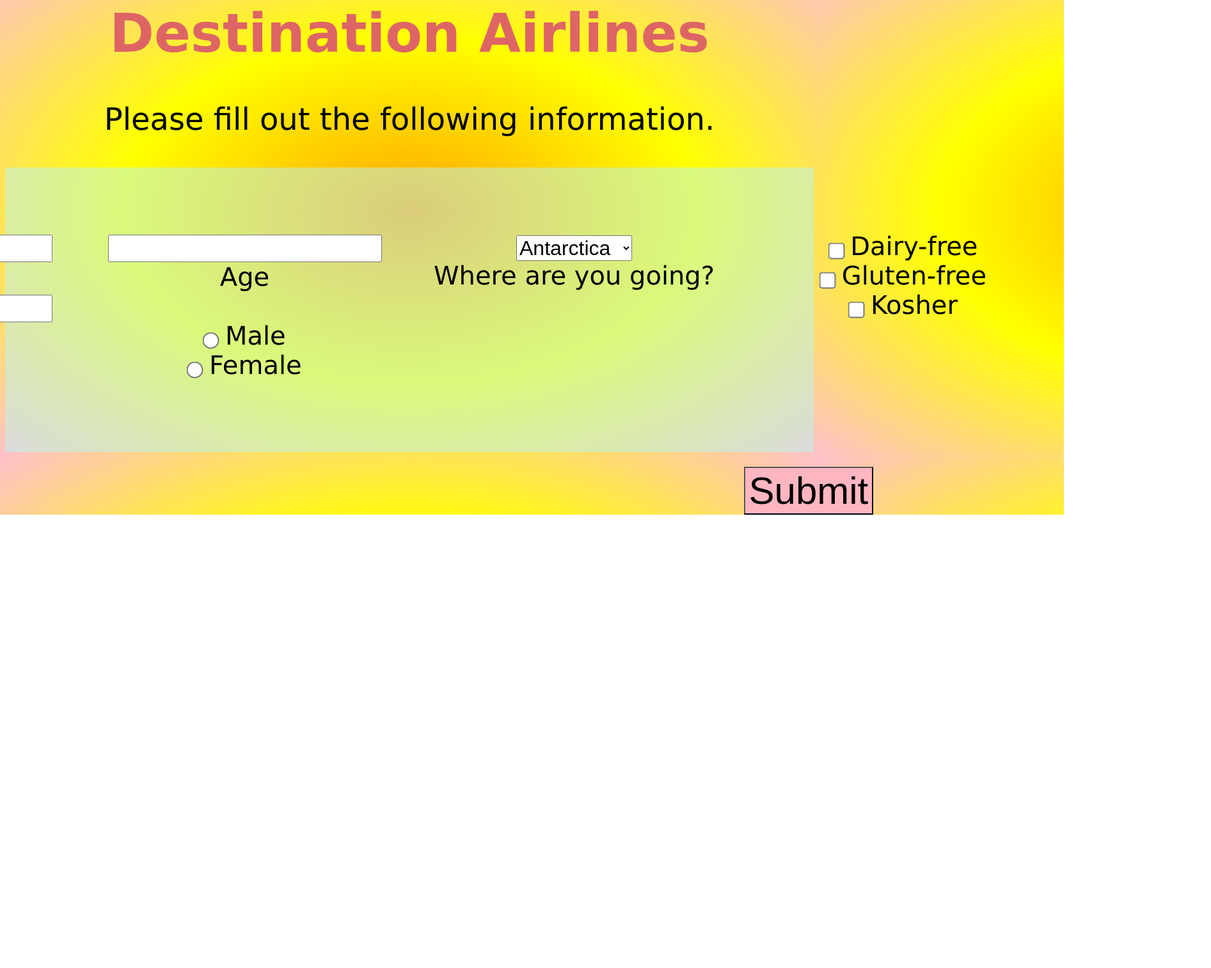
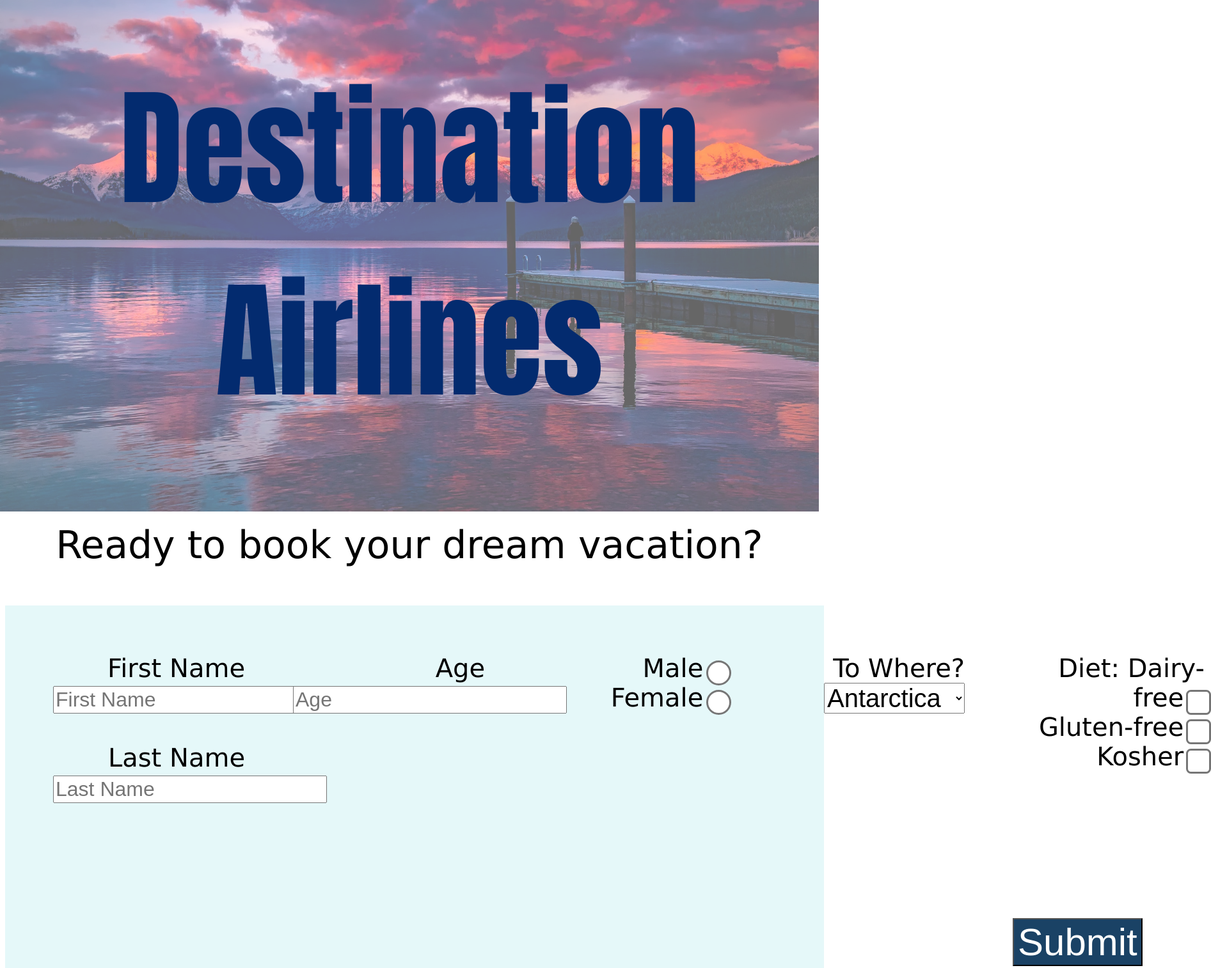
Before and after one commit to hcarbine/level_2, a plain HTML site: page travel_form/index.html in a window 1280 px wide. Shown: the part 53-1567 px from the top of the page at 64% size, 1893 px wide, since content can reach past the window. Before the commit the page ends 858 px from the top, so only its background shows below. Drawn offline with Linux system fonts and the light colour scheme.

Commit message:
final commit

```diff
--- a/travel_form/index.css
+++ b/travel_form/index.css
@@ -1,36 +1,52 @@
-body{
-    background-image: radial-gradient(orange, yellow, pink);
+.background{
+    align-content: center;
+    z-index: 0;
+    position: absolute;
+    opacity: .6;
+    top: 0;
+    left: 0;
+    width: 100%;
 }
 
 h1{
     text-align: center;
-    color: rgb(222, 101, 101);
-    font-family: cursive;
-    font-size: 84px;
+    color: rgb(3, 43, 111);
+    font-family:Impact, Haettenschweiler, 'Arial Narrow Bold', sans-serif;
+    font-size: 200px;
+    position: relative;
 }
+
 p{
     text-align: center;
-    font-size: 48px;
-    font-family:Verdana, Geneva, Tahoma, sans-serif
+    font-size: 60px;
+    font-family:Verdana, Geneva, Tahoma, sans-serif;
+
 }
 .grid{
     display: grid;
-    grid-gap: 15px;
-    grid-template-columns:repeat(4, [col] 500px);
+    grid-gap: 75px;
+    grid-template-columns:repeat(5, [col] 300px);
     grid-template-rows: repeat(4, [row] 50px);
-    background-color:rgb(181, 245, 245, .5);
-    justify-content: center;
+    background-color:rgba(220, 246, 247, 0.747);
     font-size: 40px;
     font-family:Verdana, Geneva, Tahoma, sans-serif;
-    justify-content: space-eve;
-    padding-top: 100px;
-    padding-bottom: 100px;
-    text-align: center;
+    padding:75px;
+    text-align: right;
+    position: absolute;
+    width:93%;
+    justify-content: space-around;
+    box-sizing: border-box;
+    width: 100%;
+    height: auto;
+    margin-left: auto;
+    margin-right: auto;
 }
+
 .submit{
     justify-content: center;
     font-size: 60px;
-    background-color: lightpink;
+    color:white;
+    background-color: rgba(1, 45, 84, 0.897);
 }
 
 input[type="text"]{
@@ -42,15 +58,15 @@ input[type="digit"]{
 }
 
 input[type="radio"]{
-    transform:scale(2)
+    transform:scale(3)
 }
 
 input[type="checkbox"]{
-    transform: scale(2);
+    transform: scale(3);
 }
 
 select{
-    font-size:32px;
+    font-size:40px;
 }
 
 button{
--- a/travel_form/index.html
+++ b/travel_form/index.html
@@ -8,54 +8,61 @@
     <link rel = stylesheet href="index.css">
 </head>
 <body>
+    <img src="ppscene.jpg" class="background">
     <h1>Destination Airlines</h1>
-    <p> Please fill out the following information.</p>
-            <form id="airline-form" action="/submit">
+    <p> Ready to book your dream vacation?</p>
+            <form id="airline-form" action="submit">
                 <div class="grid">
                 <div class="name">
-                <input type="text" name="first-name"><br>
-                <label for="">First Name</label>
+                <label for="fName">First Name</label>
+                <input type="text" placeholder="First Name" name="fName" id="fName"><br>
                 <br>
-                <input type="text" name="last-name"><br>
-                <label for="">Last Name</label>
+                <label for="lName">Last Name</label>
+                <input type="text" placeholder="Last Name" name="lName" id="lName"><br>
                 <br>
             </div>
             <div class="age">
-                <input type="digit" name="age"><br>
-                <label for="">Age</label>
+                <label for="age">Age</label>
+                <input type="digit" placeholder="Age" name="age" id="age"><br>
                 <br>
+            </div>
+            <div class="gender" id="gender">
+                <label for="male">Male</label>
+                <input type="radio" name="gender" value="male" id="male">
                 <br>
-                <input type="radio" name="gender" value="male" id="male">
-                <label for="male">Male</label>
-                <br>
+                <label for="female">Female</label>
                 <input type="radio" name="gender" value="female" id="female">
-                <label for="female">Female</label>
                 <br>
             </div>
             <div class = "location">
-                <select name="travel-location" >
-                    <option value="cold">Antarctica</option>
-                    <option value="hot">Carribbean</option>
-                    <option value="elsewhere">Kansas</option>
+                <label for="where">To Where?</label>
+                <select name="travel-location" id="where" >
+                    <option value="Antarctica">Antarctica</option>
+                    <option value="Caribbean">Carribbean</option>
+                    <option value="Kansas">Kansas</option>
                 </select><br>
-                <label for="">Where are you going?</label>
                 <br>
             </div>
-            <div class = "dietary">
-                <input class="diet" type="checkbox" name="dairy" id="dairy" value="dairy">
+            <div class = "diet">
+                <label for="diet">Diet:</label>
                 <label for="dairy">Dairy-free</label>
+                <input class="diet" type="checkbox" name="diet" id="dairy" value="dairy">
                 <br>
-                <input class="diet" type="checkbox" name="gluten" id="gluten" value="gluten-free">
                 <label for="gluten">Gluten-free</label>
+                <input class="diet" type="checkbox" name="diet" id="gluten" value="gluten-free">
                 <br>
-                <input class="diet" type="checkbox" name="kosher" id="kosher" value="kosher">
                 <label for="kosher">Kosher</label>
+                <input class="diet" type="checkbox" name="diet" id="kosher" value="kosher">
                 <br>
-
-         <br><br><br><br><br>
-                <button type="button" id="submit" class="submit">Submit</button>
+                <br>
+                <br>
+                <br>
+                <br>
+                <br>
+                <button class="submit">Submit</button>
             </div>
             </div>
     </form>
+    <script src="main.js"></script>
 </body>
 </html>
--- a/travel_form/main.js
+++ b/travel_form/main.js
@@ -1,25 +1,31 @@
-function formAlert(){
-    const form = form.getElementById("airline-form")
-    const submit = form.getElementById("submit")
-    var firstName = form.elements["first-Name"].value;
-    var lastName = form.elements["last-Name"].value;
-    var age = form.elements["age"].value;
-    var gender = form.elements["gender"].value;
-    var location = form.elements["travel-location"].value;
-    var diet = [];
-    if (form.elements['vegan'].checked) {
-        diet.push(form.getElementById('vegan').value);
+const form = document.getElementById("airline-form")
+form.addEventListener("submit", function(event){
+    event.preventDefault()
+    console.log("submitted")
+  var fName = document.getElementById("fName").value;
+  console.log(fName)
+  var lName = document.getElementById("lName").value;
+  console.log(lName)
+  var age = document.getElementById("age").value;
+  console.log(age)
+  var gender = document.getElementsByName("gender");
+    for (var i = 0; i < gender.length; i++) {
+    if (gender[i].checked) {
+        var gender = gender[i].value;
     }
-    else if (form.elements['gluten'].checked) {
-        diet.push(form.getElementById('gluten').value);
+      }
+  console.log(gender)
+var select = document.getElementById("where");
+var location = select.value;
+console.log(location);
+
+
+const diet = [];
+const checkboxes = document.querySelectorAll('input[name="diet"]:checked');
+    for (let i = 0; i < checkboxes.length; i++) {
+      diet.push(checkboxes[i].value);
     }
-    else if (form.elements['paleo'].checked) {
-        diet.push(form.getElementById('paleo').value);
-    }
-    else{
-        diet.push("")
-    }
-    submit.addEventListener("submit", function formAlert(){
-alert("first-Name: " + firstName + "\nlast-Name: " + lastName + "\nage: " + age + "\ngender: " + gender + "\ntravel-location: " + location + "\ndiet: " + diet + "\nAwesome, now if you die, it won't be an accident..");
+    console.log(diet)
+
+alert("First Name: " + fName + "\nLast Name: " + lName + "\nAge: " + age + "\nGender: " + gender + "\nTravel Location: " + location + "\nDiet: " + diet + "\nWelcome Aboard!");
 })
-    }
```
Also changed, not shown: travel_form/ppscene.jpg (added), 1 other file.
